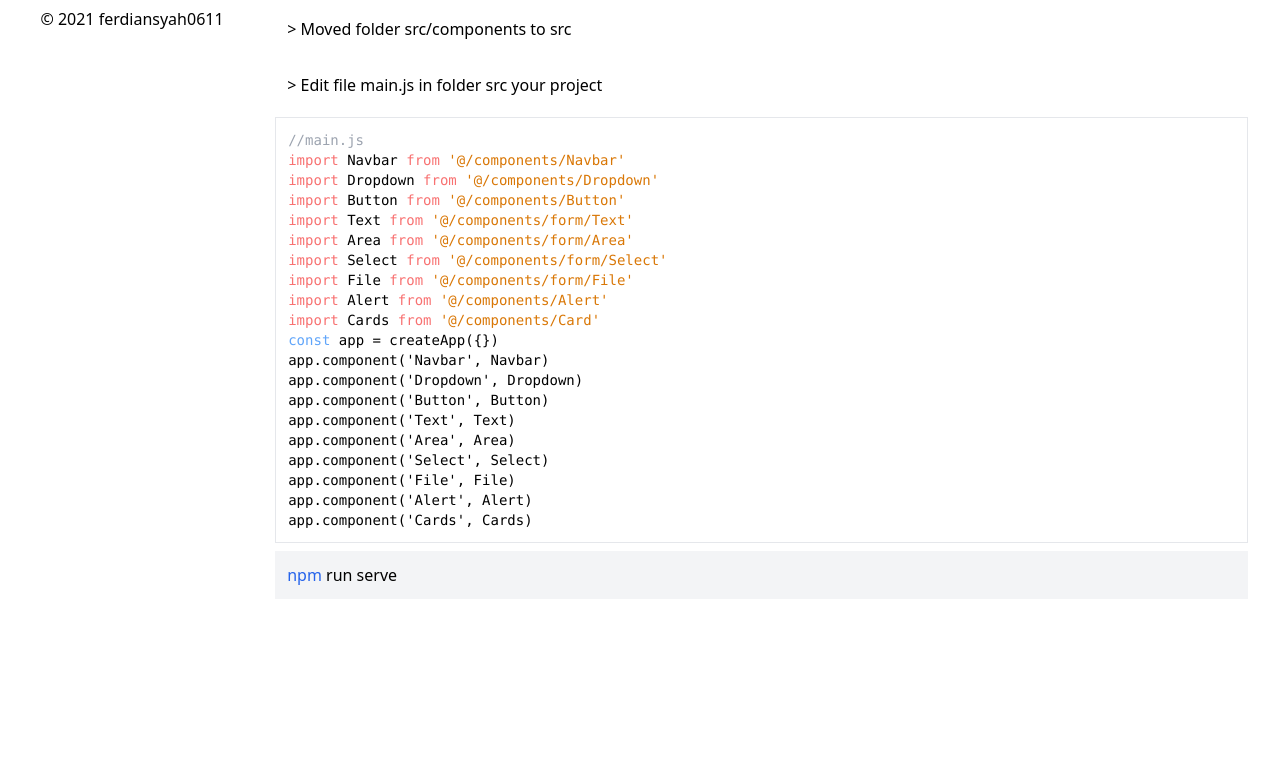
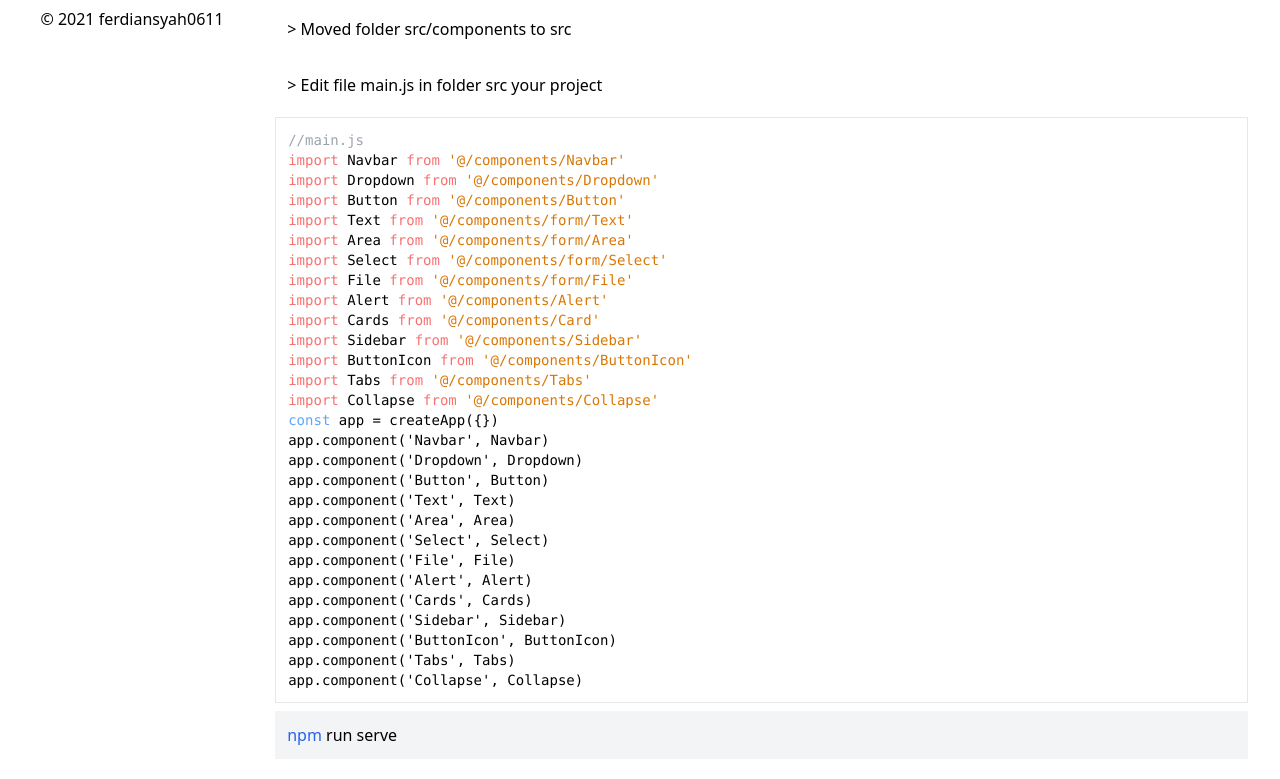
Before and after one commit to ferdiansyah0611/ui-component, a Vue app: page /docs/getting-started in a window 1280 px wide. Shown: the part 599-1378 px from the top of the page. Before the commit the page ends 1238 px from the top, so only its background shows below. Built offline with nearby package versions, Linux system fonts and the light colour scheme.

Commit message:
update installation docs

```diff
--- a/src/views/GettingStarted.vue
+++ b/src/views/GettingStarted.vue
@@ -47,6 +47,10 @@
 <span class="text-red-400">import</span> File <span class="text-red-400">from</span> <span class="text-yellow-600">'@/components/form/File'</span>
 <span class="text-red-400">import</span> Alert <span class="text-red-400">from</span> <span class="text-yellow-600">'@/components/Alert'</span>
 <span class="text-red-400">import</span> Cards <span class="text-red-400">from</span> <span class="text-yellow-600">'@/components/Card'</span>
+<span class="text-red-400">import</span> Sidebar <span class="text-red-400">from</span> <span class="text-yellow-600">'@/components/Sidebar'</span>
+<span class="text-red-400">import</span> ButtonIcon <span class="text-red-400">from</span> <span class="text-yellow-600">'@/components/ButtonIcon'</span>
+<span class="text-red-400">import</span> Tabs <span class="text-red-400">from</span> <span class="text-yellow-600">'@/components/Tabs'</span>
+<span class="text-red-400">import</span> Collapse <span class="text-red-400">from</span> <span class="text-yellow-600">'@/components/Collapse'</span>
 <span class="text-blue-400">const</span> app = createApp({})
 app.component('Navbar', Navbar)
 app.component('Dropdown', Dropdown)
@@ -57,6 +61,10 @@ app.component('Select', Select)
 app.component('File', File)
 app.component('Alert', Alert)
 app.component('Cards', Cards)
+app.component('Sidebar', Sidebar)
+app.component('ButtonIcon', ButtonIcon)
+app.component('Tabs', Tabs)
+app.component('Collapse', Collapse)
 </code>
 	</pre>
 	<div class="bg-gray-100 p-3 mb-2">
```
